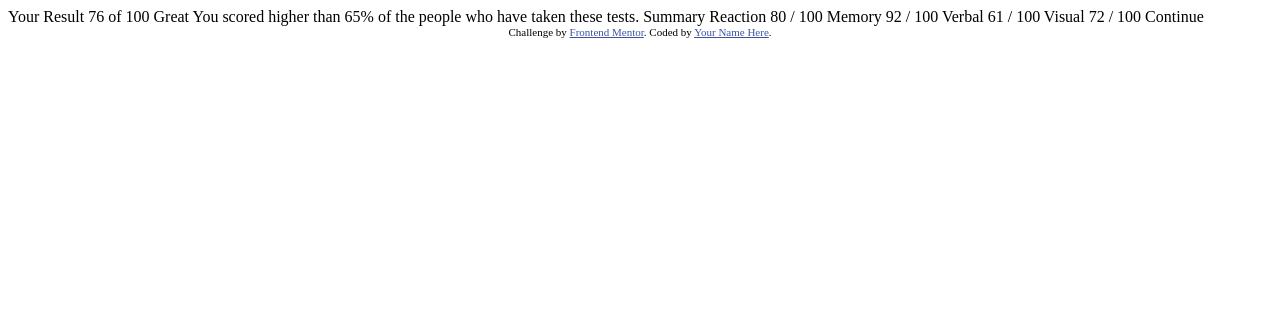
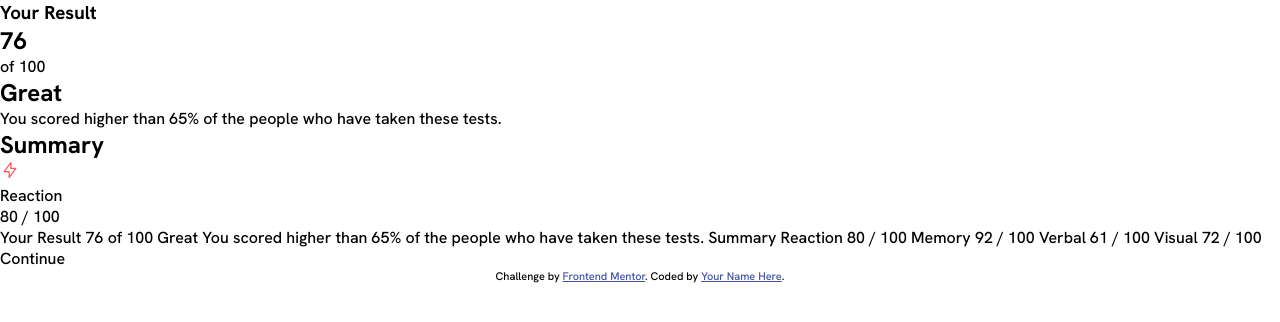
Before and after one commit to reinaldodu/FrontendMentor, a plain HTML site: page results-summary-component-main/index.html in a window 1280 px wide. Drawn offline with Linux system fonts and the light colour scheme.

Commit message:
First challenge QRCode

```diff
--- a/results-summary-component-main/index.html
+++ b/results-summary-component-main/index.html
@@ -6,15 +6,68 @@
 
   <link rel="icon" type="image/png" sizes="32x32" href="./assets/images/favicon-32x32.png">
 
+  <link rel="preconnect" href="https://fonts.googleapis.com">
+  <link rel="preconnect" href="https://fonts.gstatic.com" crossorigin>
+  <link href="https://fonts.googleapis.com/css2?family=Hanken+Grotesk:wght@500;700;800&display=swap" rel="stylesheet">
+
   <title>Frontend Mentor | Results summary component</title>
 
   <!-- Feel free to remove these styles or customise in your own stylesheet 👍 -->
   <style>
+    * {
+      margin: 0;
+      padding: 0;
+      box-sizing: border-box;
+    }
+    :root {
+      /*Colors primary*/
+      --light-red: hsl(0, 100%, 67%);
+      --orangey-yellow: hsl(39, 100%, 56%);
+      --green-teal: hsl(166, 100%, 37%);
+      --cobalt-blue: hsl(234, 85%, 45%);
+      /*Colors gradients-background*/
+      --light-slate-blue: hsl(252, 100%, 67%);
+      --light-royal-blue: hsl(241, 81%, 54%);
+      /*Colors gradients-circle*/
+      --violet-blue: hsla(256, 72%, 46%, 1);
+      --persian-blue: hsla(241, 72%, 46%, 0);
+      /*Colors neutrals*/
+      --white: hsl(0, 0%, 100%);
+      --pale-blue: hsl(221, 100%, 96%);
+      --light-lavender: hsl(241, 100%, 89%);
+      --dark-gray-blue: hsl(224, 30%, 27%);
+
+    }
+    body {
+      font-family: 'Hanken Grotesk', sans-serif;
+    }
+
     .attribution { font-size: 11px; text-align: center; }
     .attribution a { color: hsl(228, 45%, 44%); }
   </style>
 </head>
 <body>
+  <main>
+
+    <section class="card1">
+      <h3>Your Result</h3>
+      <div class="card1-result">
+        <h1>76</h1>
+        <p>of 100</p>
+      </div>
+      <h2>Great</h2>
+      <p>You scored higher than 65% of the people who have taken these tests.</p>
+    </section>
+
+    <section class="card2">
+      <h2>Summary</h2>
+      <div class="reaction">
+        <img src="./assets/images/icon-reaction.svg" alt="reaction">
+        <p>Reaction</p>
+        <p><span>80</span> / 100</p>
+      </div>
+    </section>
+  </main>
 
   Your Result
   76
```
Also changed, not shown: qr-code-component-main/index.html (+7 -7 lines).
